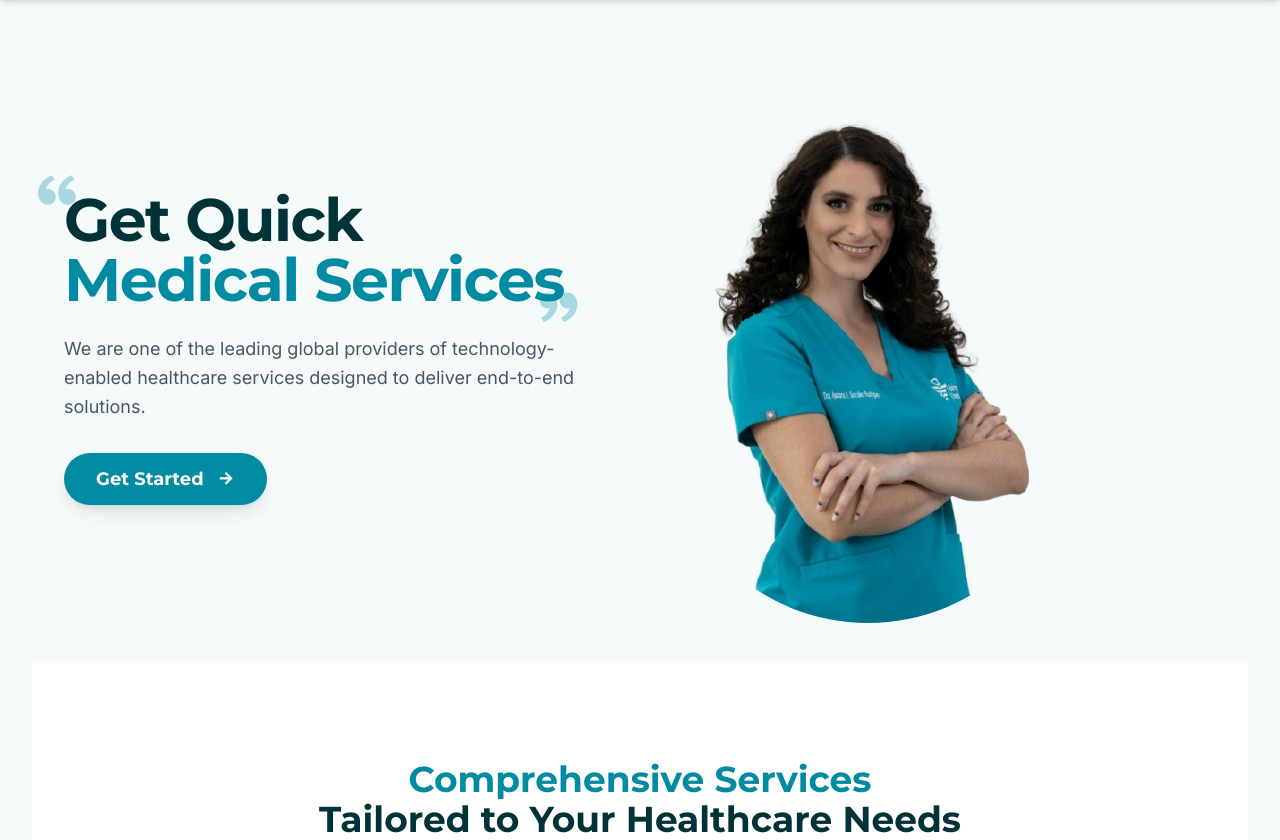
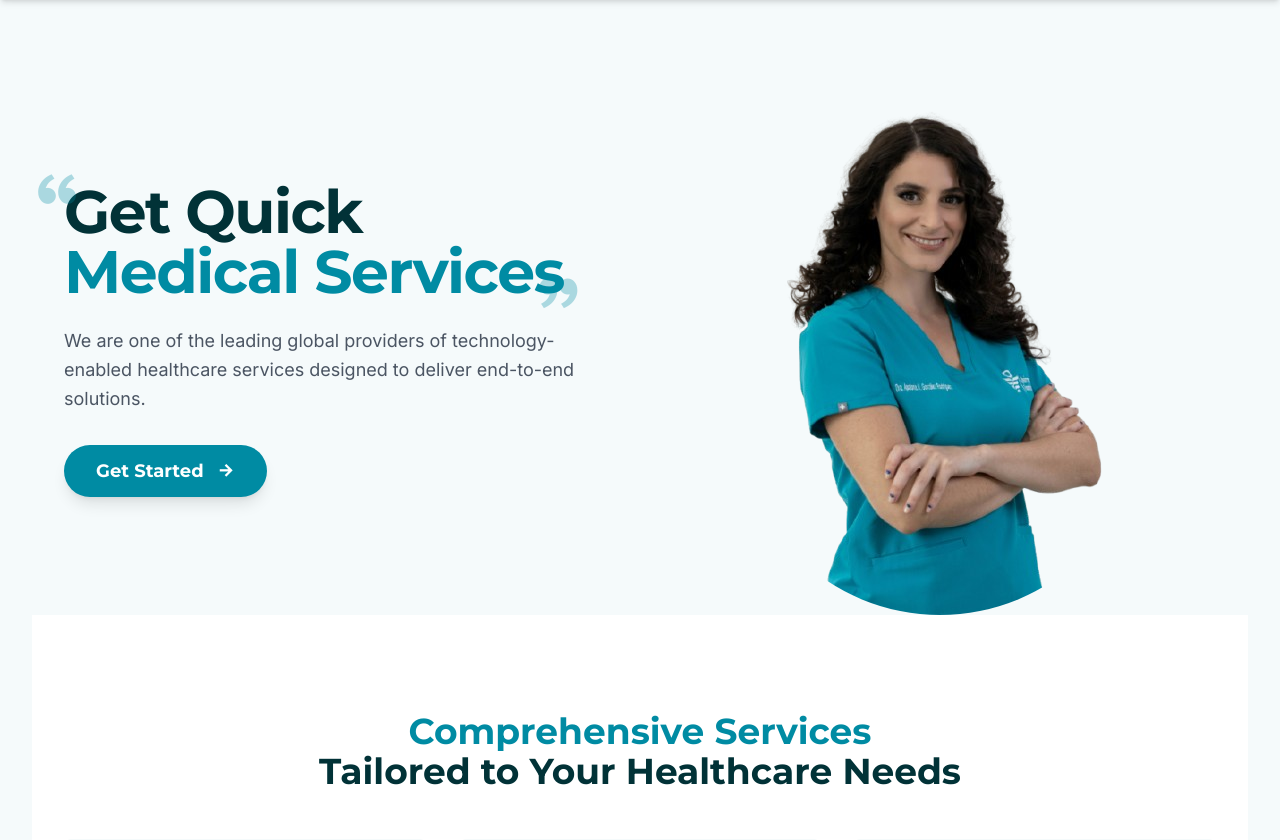
Before and after one commit to 14harshaldhote/ardurHealthcare, a Flask app: page / in a window 1280 px wide. Shown: the part 80-920 px from the top of the page. Run offline with Flask 3, Linux system fonts and the light colour scheme; some libraries are stand-ins or nearby versions.

Commit message:
first commit x

```diff
--- a/app/main/templates/home.html
+++ b/app/main/templates/home.html
@@ -4,13 +4,13 @@
 
 
 {% block content %}
-<section class="relative overflow-hidden pt-2 pb-10 lg:pt-2 lg:pb-10">
-    <div class="container mx-auto px-4 sm:px-6 lg:px-8">
-        <div class="grid lg:grid-cols-2 gap-12 items-center">
+<section class="relative overflow-hidden ">
+<div class="container mx-auto px-4 sm:px-6 lg:px-8 flex justify-center items-center min-h-[60vh]">
+        <div class="grid lg:grid-cols-2 gap-12 items-center text-center">
             <div class="text-center lg:text-left" data-aos="fade-right">
-                <h1
-                    class="font-montserrat font-extrabold text-4xl sm:text-5xl lg:text-6xl text-brand-dark tracking-tight" data-aos="fade-down">
-                    <span class="relative">
+                <h1 class="font-montserrat font-extrabold text-4xl sm:text-5xl lg:text-6xl text-brand-dark tracking-tight"
+                    data-aos="fade-down">
+                    <span class="relative inline-block">
                         <i
                             class="ri-double-quotes-l absolute -top-4 -left-6 sm:-left-8 text-4xl sm:text-5xl text-brand-primary opacity-30"></i>
                         Get Quick<br>
@@ -31,8 +31,8 @@
                 </a>
             </div>
             <div class="relative hidden lg:block" data-aos="fade-left">
-            <img src="{{ url_for('static', filename='images/header-bg.png') }}"
-                alt="Healthcare Banner" class="w-auto h-auto rounded-full" loading="lazy"/>
+                <img src="{{ url_for('static', filename='images/header-bg.png') }}" alt="Healthcare Banner"
+                    class="w-auto h-auto rounded-full mx-auto" loading="lazy" />
             </div>
         </div>
     </div>
@@ -147,7 +147,7 @@
                     <circle cx="360" cy="220" r="15" fill="#008ba3" />
                 </svg> -->
                 <img src="{{url_for('static', filename='images/surgery.jpg')}}" alt="Healthcare Dashboard"
-                    class="w-full h-auto max-w-md mx-auto lg:max-w-none" loading="lazy"/>
+                    class="w-full h-auto max-w-md mx-auto lg:max-w-none" loading="lazy" />
             </div>
         </div>
     </div>
```
